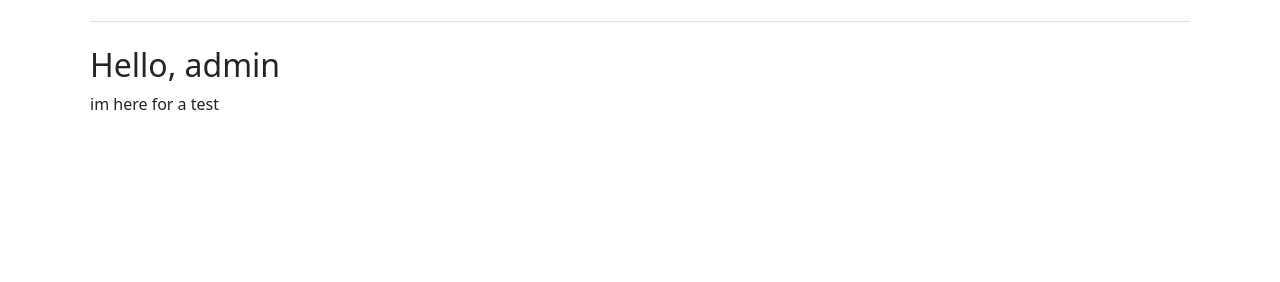
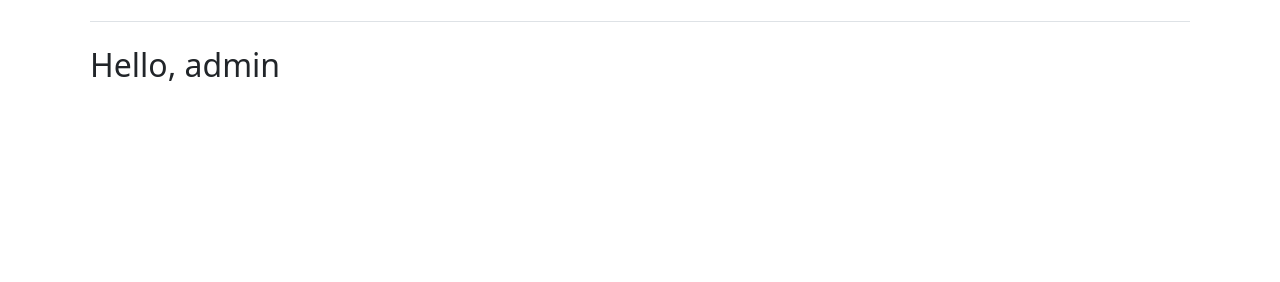
Before and after one commit to GreenSliceCo/flaskOnlineStore, a Flask app: page /dashboard in a window 1280 px wide. Shown: the part 71-353 px from the top of the page. Run offline with Flask 2, Linux system fonts and the light colour scheme; a user stored in the database is signed in.

Commit message:
Revert "test my branch"

```diff
--- a/templates/dashboard.html
+++ b/templates/dashboard.html
@@ -10,5 +10,5 @@ Dashboard
 
 <h2>Hello, {{current_user.username}}</h2>
 
-<p>im here  for a test</p>
+
 {% endblock %}
```
